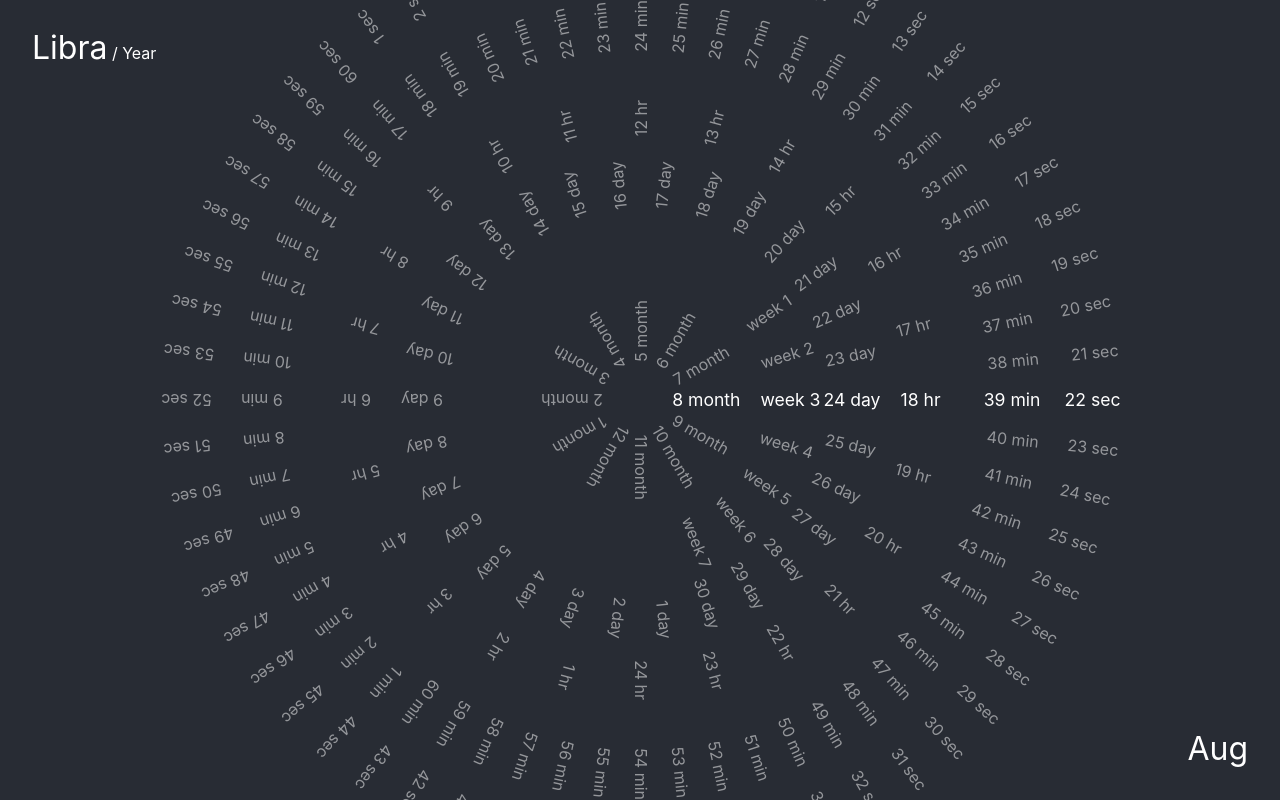
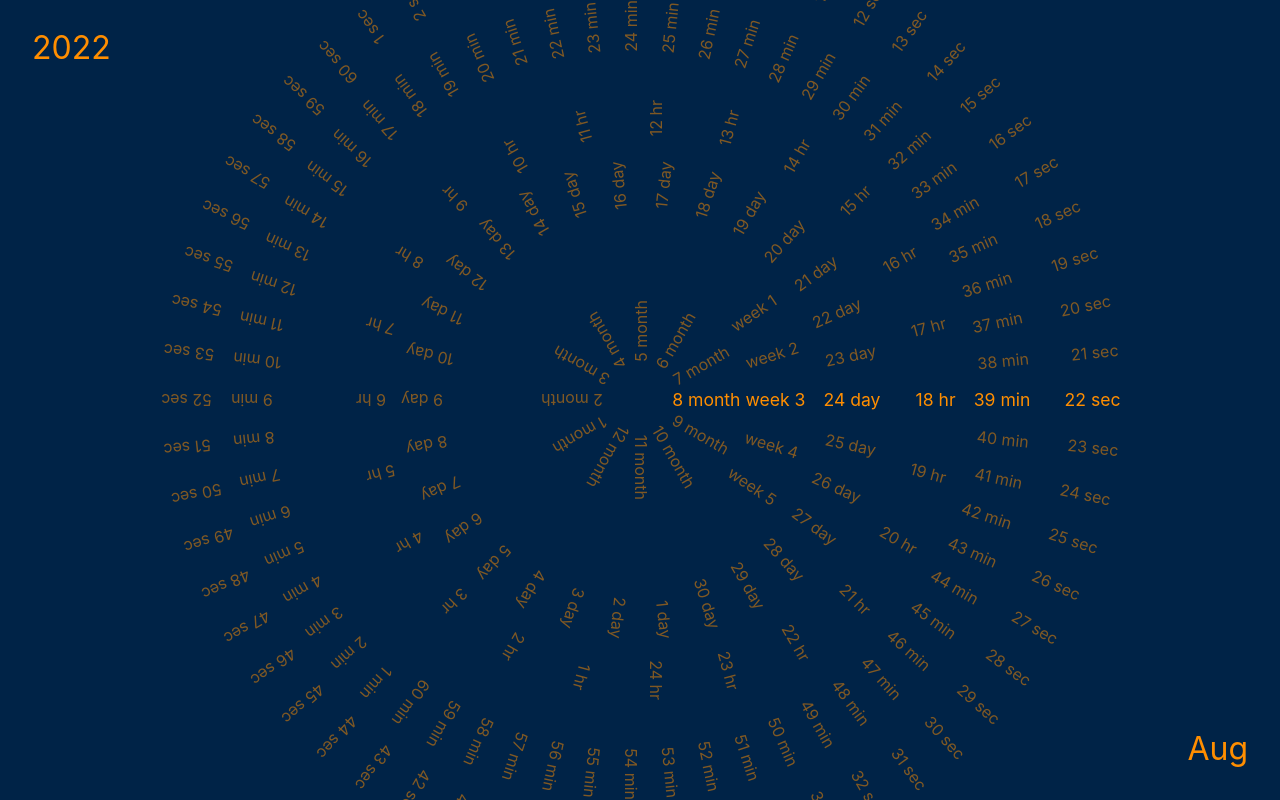
Before and after one commit to SlothSan/React_Compass_Clock, a React (Create React App) app: page / in a window 1280 px wide. Built offline with nearby package versions, Linux system fonts and the light colour scheme.

Commit message:
Refactoring.

```diff
--- a/src/App.css
+++ b/src/App.css
@@ -10,14 +10,14 @@
 }
 
 .App-header {
-  background-color: #282c34;
+  background-color: #002347;
   min-height: 100vh;
   display: flex;
   flex-direction: column;
   align-items: center;
   justify-content: center;
   font-size: calc(8px + 1vmin);
-  color: white;
+  color: #FF8E00;
 }
 
 .App-link {
@@ -73,16 +73,16 @@
 
 .week{
   width: 360px;
-  right: -180px;
+  right: -165px;
 }
 
 .hour{
   width: 600px;
-  right: -300px;
+  right: -315px;
 }
 .Minute{
   width: 800px;
-  right: -400px;
+  right: -390px;
 }
 .second{
   width: 960px;
--- a/src/App.js
+++ b/src/App.js
@@ -5,16 +5,15 @@ class App extends Component {
   constructor(){
     super()
     this.state=({
-      year:2019,
-      M_month:'Mar',
-      month:1,
-      day:1,
-      week:1,
-      hour:12,
-      Minute:1,
-      second:1,
-      Zodiac:'Aries, Taurus, Gemini, Cancer, Leo, Virgo, Libra, Scorpio, Sagittarius, Capricorn, Aquarius, Pisces'.split(','),
-      M_months:["Jan","Feb","Mar","Apr","May","Jun","Jul","Aug","Spt","Oct","Nov","Dec"],
+      year: 2022,
+      M_month: 'Aug',
+      month: 8,
+      day: 24,
+      week: 3,
+      hour: 12,
+      Minute: 1,
+      second: 1,
+      M_months: ["Jan","Feb","Mar","Apr","May","Jun","Jul","Aug","Spt","Oct","Nov","Dec"],
     })
   }
 
@@ -22,9 +21,8 @@ class App extends Component {
    setInterval(()=>{
      let time= new Date()
      this.setState({
-      year:this.state.Zodiac[time.getUTCFullYear()%12],
       M_month:this.state.M_months[time.getUTCMonth()],
-      month:time.getMonth()+1,
+      month:time.getMonth() + 1,
       day:time.getDate(),
       week:time.getDay(),
       hour:time.getHours(),
@@ -47,7 +45,7 @@ class App extends Component {
           <div className='msg'>
             <div  className='year'>
             <span>
-            {this.state.year}</span> / Year
+            {new Date().getFullYear()}</span>
             </div>
           </div>
           <div className='M_month'>
@@ -73,11 +71,11 @@ class App extends Component {
               )
             })}
 
-            {this.array(7).map((x,index)=>{
+            {this.array(5).map((x,index)=>{
               return (
                 <div key={index}
                 className={`week item ${index===(this.state.week-1)?"active":""}`}
-                style={{transform: `rotate(${index*(360/21)-(360/21)*(this.state.week-1)}deg)`}}>
+                style={{transform: `rotate(${index*(360 / 21)-( 360 / 21)*(this.state.week-1)}deg)`}}>
                   {`week ${x}`}
                 </div>
               )
```
